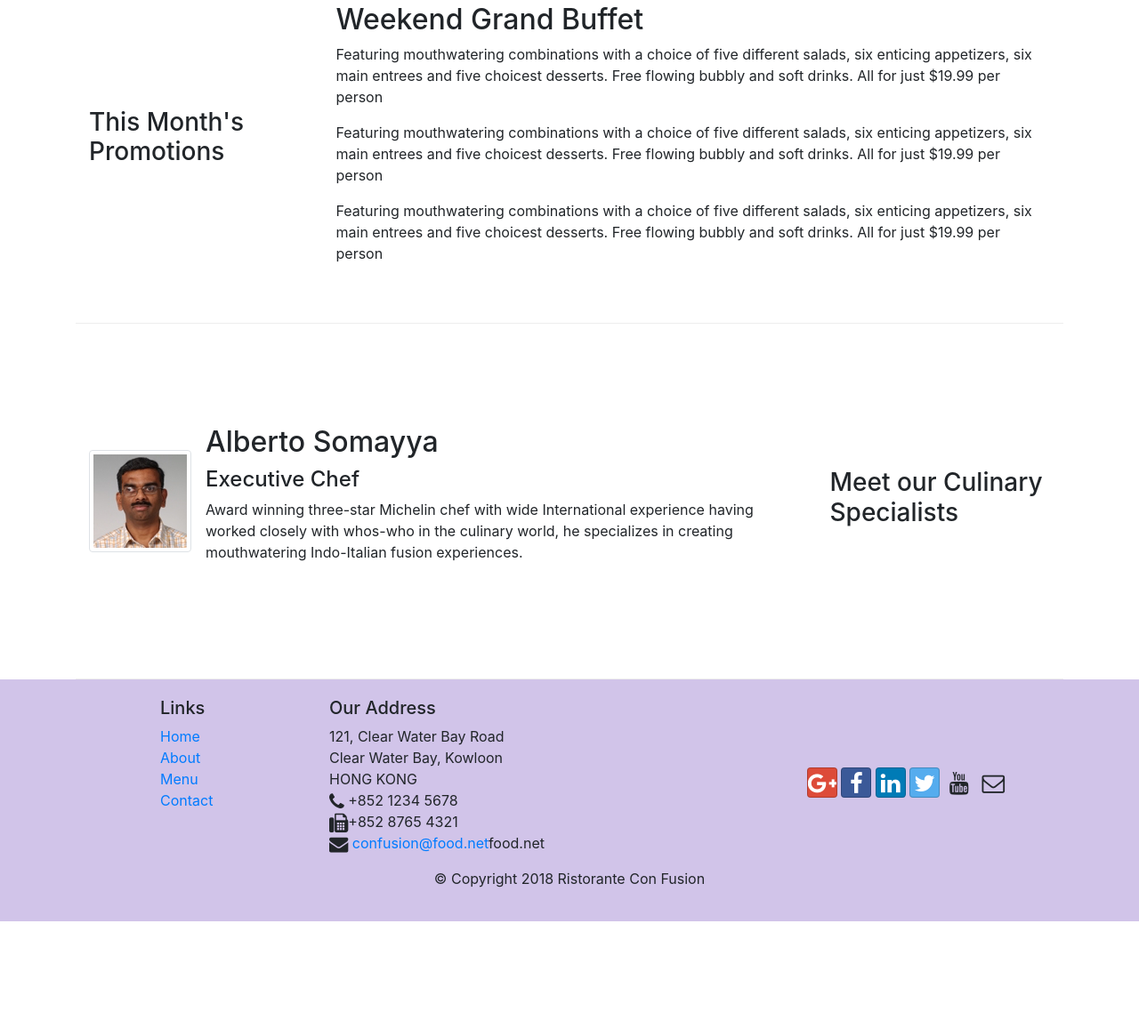
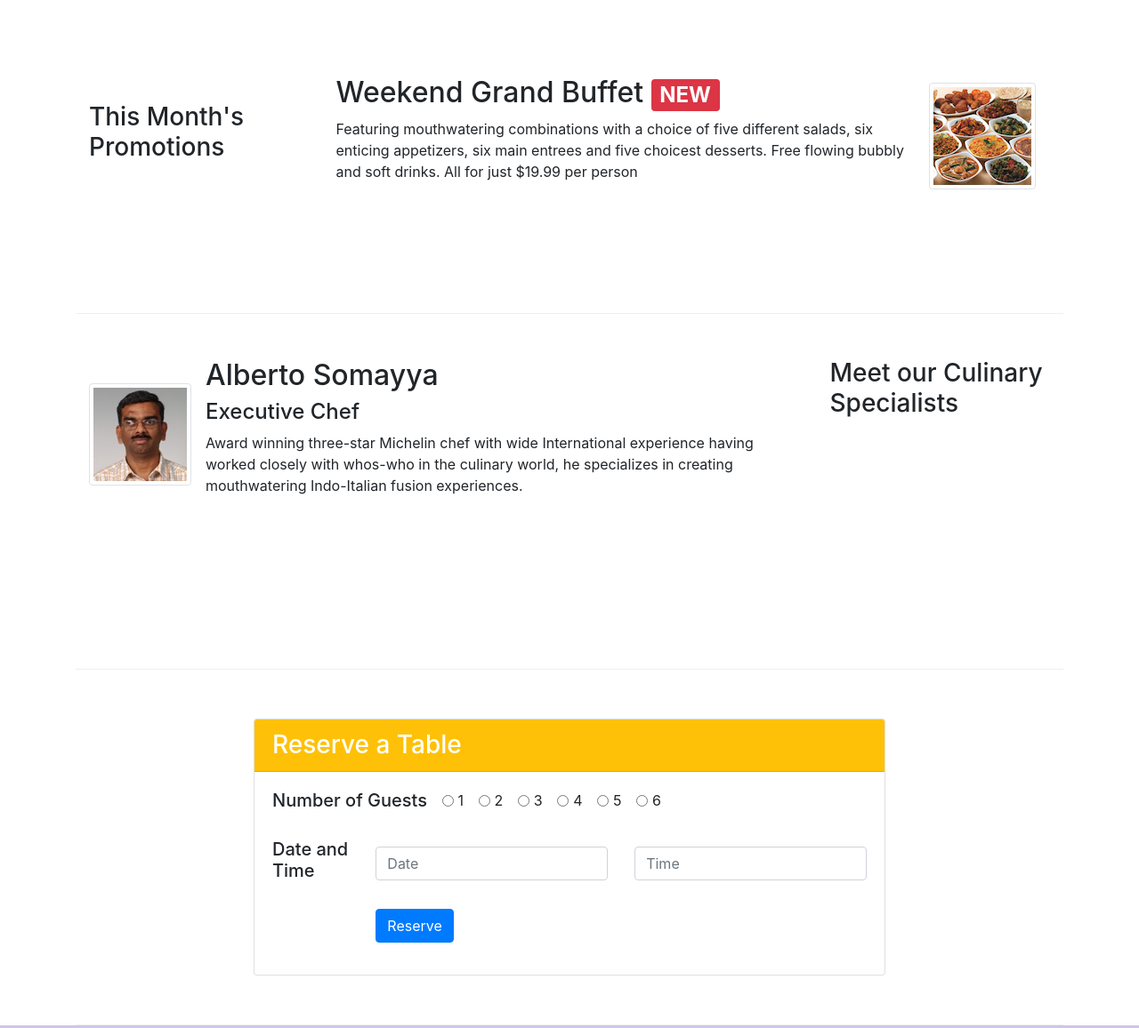
Before and after one commit to pranavdoshi27/Bootstrap, a website: page index.html in a window 1280 px wide. Shown: the part 781-1937 px from the top of the page at 89% size. Before the commit the page ends 1817 px from the top, so only its background shows below. Drawn offline with nearby package versions, Linux system fonts and the light colour scheme.

Commit message:
2nd assignmeny

```diff
--- a/index.html
+++ b/index.html
@@ -61,6 +61,9 @@
                 <div class="col-12 col-sm">
                 	 <img src="img/logo.png" class="img-fluid">
                 </div>
+                <div class ="col-12 col-sm align-self-center justify-content-center">
+                	  <a class="btn btn-warning btn-block btn-sm" href="#reservetable" role="button">Reserve a Table</a>
+                </div>
             </div>
         </div>
     </header>
@@ -74,7 +77,10 @@
             	<div class="media">
             	<img class="d-flex mr-3 img-thumbnail align-self-center"src="img/uthappizza.png" alt="uthappizza">
             	<div class="media-body">
-                <h2 class="mt-0">Uthappizza</h2>
+                <h2 class="mt-0">Uthappizza <span class="badge badge-danger">HOT</span>
+                <span class="badge badge-pill badge-secondary">$4.85</span>
+                </h2>
+
                 <p class="d-none d-sm-block">A unique combination of Indian Uthappam (pancake) and Italian pizza, topped with Cerignola olives, ripe vine cherry tomatoes, Vidalia onion, Guntur chillies and Buffalo Paneer.</p>
               </div>
             </div>
@@ -83,19 +89,26 @@
 
 
         <div class="row row-content align-items-center">
-            <div class="col-12 col-sm-6 col-md-3">
+            <div class="col-12 col-sm-6 order-sm-first col-md-3">
                 <h3>This Month's Promotions</h3>
             </div>
-            <div class="col col-sm col-md ">
-                <h2>Weekend Grand Buffet</h2>
+            <div class="col col-sm  order-sm-first col-md  ">
+            	<div class="media">
+
+
+            		<div class="media-body">
+            		<h2>Weekend Grand Buffet 	<span class="badge badge-danger">NEW</span></h2>
+
                 <p class="d-none d-sm-block">Featuring mouthwatering combinations with a choice of five different salads, six enticing appetizers, six main entrees and five choicest desserts. Free flowing bubbly and soft drinks. All for just $19.99 per person </p>
-                <p >Featuring mouthwatering combinations with a choice of five different salads, six enticing appetizers, six main entrees and five choicest desserts. Free flowing bubbly and soft drinks. All for just $19.99 per person </p>
-                <p >Featuring mouthwatering combinations with a choice of five different salads, six enticing appetizers, six main entrees and five choicest desserts. Free flowing bubbly and soft drinks. All for just $19.99 per person </p>
+
+               		</div>
+               		<img class="d-flex mr-3 img-thumbnail align-self-center"src="img/buffet.png" alt="buffet">
+               </div>
             </div>
         </div>
 
-        <div class="row row-content align-items-center">
-            <div class="col-12 col-sm-6 order-sm-last col-md-3">
+        <div class="row row-content justify-content-center">
+            <div class="col col-sm-6 order-sm-last col-md-3">
                 <h3>Meet our Culinary Specialists</h3>
             </div>
             <div class="col col-sm  order-sm-first col-md ">
@@ -114,6 +127,72 @@
                 </div>
 
             </div>
+        </div>
+        <div class="row row-content  justify-content-center">
+        	<div class="col col-sm-8 align-self-center">
+        	<div class="card">
+				<h3 class="card-header bg-warning
+				 text-white">
+					Reserve a Table
+				</h3>
+				<div class="card-body">
+					<form id="reservetable">
+						<div class="form-group">
+						<div class="form-check-inline">
+							<h5>Number of Guests</h5>
+
+						</div>
+							<div class="form-check form-check-inline">
+  <input class="form-check-input" type="radio" name="inlineRadioOptions" id="inlineRadio1" value="option1">
+  <label class="form-check-label" for="inlineRadio1">1</label>
+</div>
+<div class="form-check form-check-inline">
+  <input class="form-check-input" type="radio" name="inlineRadioOptions" id="inlineRadio2" value="option2">
+  <label class="form-check-label" for="inlineRadio2">2</label>
+</div>
+<div class="form-check form-check-inline">
+  <input class="form-check-input" type="radio" name="inlineRadioOptions" id="inlineRadio2" value="option3">
+  <label class="form-check-label" for="inlineRadio3">3</label>
+</div>
+<div class="form-check form-check-inline">
+  <input class="form-check-input" type="radio" name="inlineRadioOptions" id="inlineRadio4" value="option4">
+  <label class="form-check-label" for="inlineRadio4">4</label>
+</div>
+<div class="form-check form-check-inline">
+  <input class="form-check-input" type="radio" name="inlineRadioOptions" id="inlineRadio5" value="option5">
+  <label class="form-check-label" for="inlineRadio5">5</label>
+</div>
+<div class="form-check form-check-inline">
+  <input class="form-check-input" type="radio" name="inlineRadioOptions" id="inlineRadio6" value="option6">
+  <label class="form-check-label" for="inlineRadio6">6</label>
+</div>
+
+						</div>
+						<div class="form-group row align-items-center">
+								<label class="col-12 col-sm-2 col-form-label">
+									<h5>Date and Time</h5></label>
+								<div class="col-12 col-sm-5">
+									<div class="input-group">
+
+										<input type="text" class="form-control" id="date" name="date"placeholder="Date">
+									</div>
+								</div>
+								<div class="col-12 col-sm-5">
+									<div class="input-group">
+
+										<input type="text" class="form-control" id="time" name="time" placeholder="Time">
+									</div>
+								</div>
+							</div>
+  						<div class="form-group row">
+								<div class="offset-sm-2 col-md-10">
+									<button type="submit" class="btn btn-primary">Reserve</button>
+								</div>
+							</div>
+					</form>
+				</div>
+        	</div>
+        </div>
         </div>
     </div>
 
```
